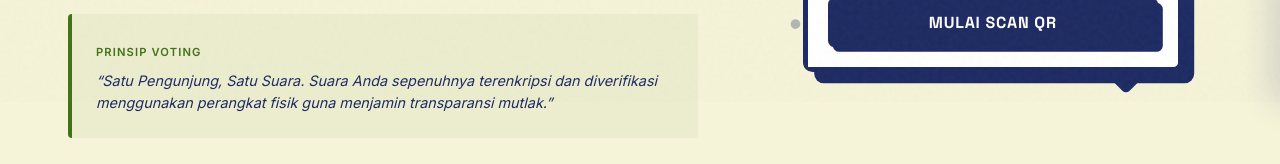
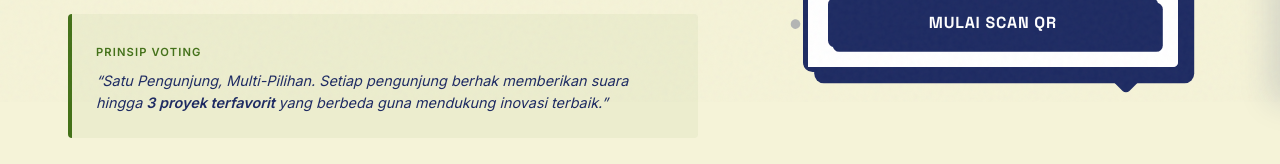
Before and after one commit to yuriya-dev/codex-voter, a Next.js app in the folder frontend/: page / in a window 1280 px wide. Shown: the part 698-862 px from the top of the page. Built offline with nearby package versions, Linux system fonts and the light colour scheme; no server answers.

Commit message:
docs: update voting principle text on homepage to explain multi-vote capability

```diff
--- a/frontend/app/page.tsx
+++ b/frontend/app/page.tsx
@@ -7,7 +7,7 @@ import Header from "@/components/Header";
 import BrutalistCard from "@/components/BrutalistCard";
 
 export default function Home() {
-  const { setQrScannerOpen } = useVoter();
+  const { setQrScannerOpen, maxVotesLimit } = useVoter();
 
   return (
     <>
@@ -63,7 +63,7 @@ export default function Home() {
                 Prinsip Voting
               </span>
               <p style={{ fontSize: "0.9rem", fontStyle: "italic", marginTop: "8px", color: "var(--color-delft-blue)" }}>
-                &ldquo;Satu Pengunjung, Satu Suara. Suara Anda sepenuhnya terenkripsi dan diverifikasi menggunakan perangkat fisik guna menjamin transparansi mutlak.&rdquo;
+                &ldquo;Satu Pengunjung, Multi-Pilihan. Setiap pengunjung berhak memberikan suara hingga <strong>{maxVotesLimit} proyek terfavorit </strong> yang berbeda guna mendukung inovasi terbaik.&rdquo;
               </p>
             </div>
           </div>
```
